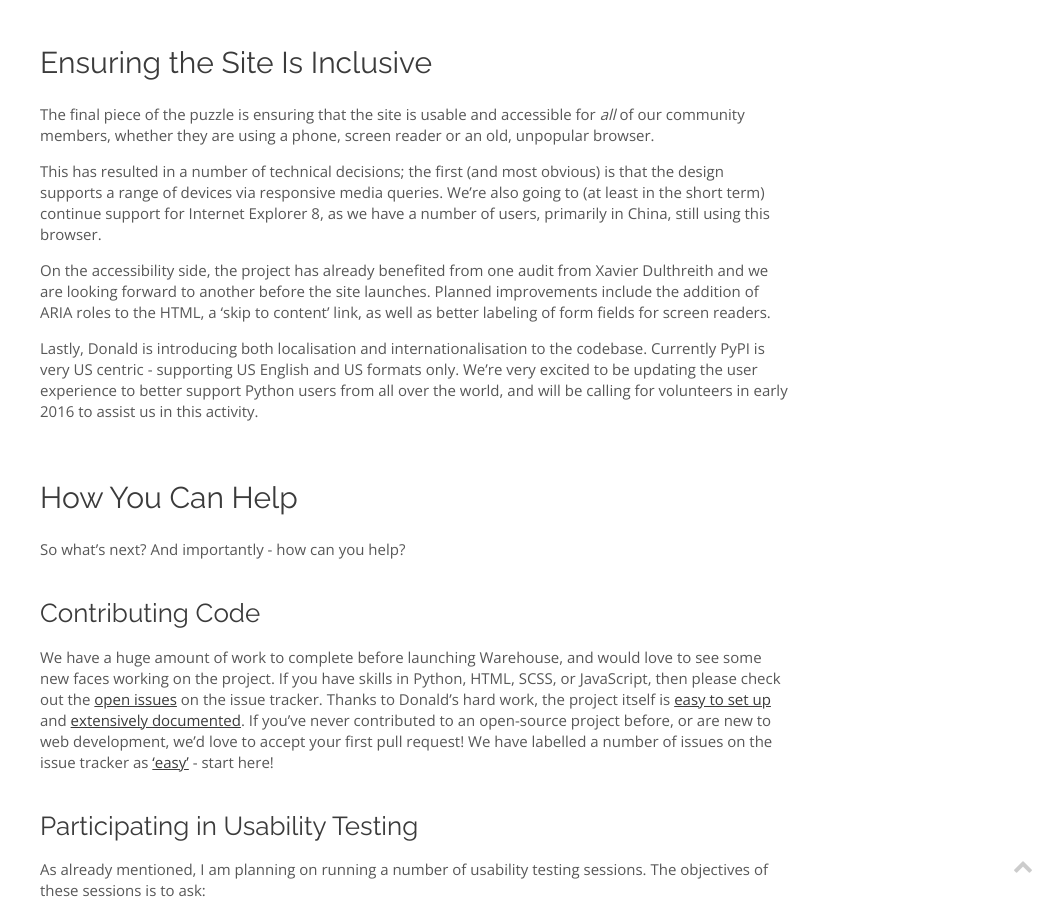
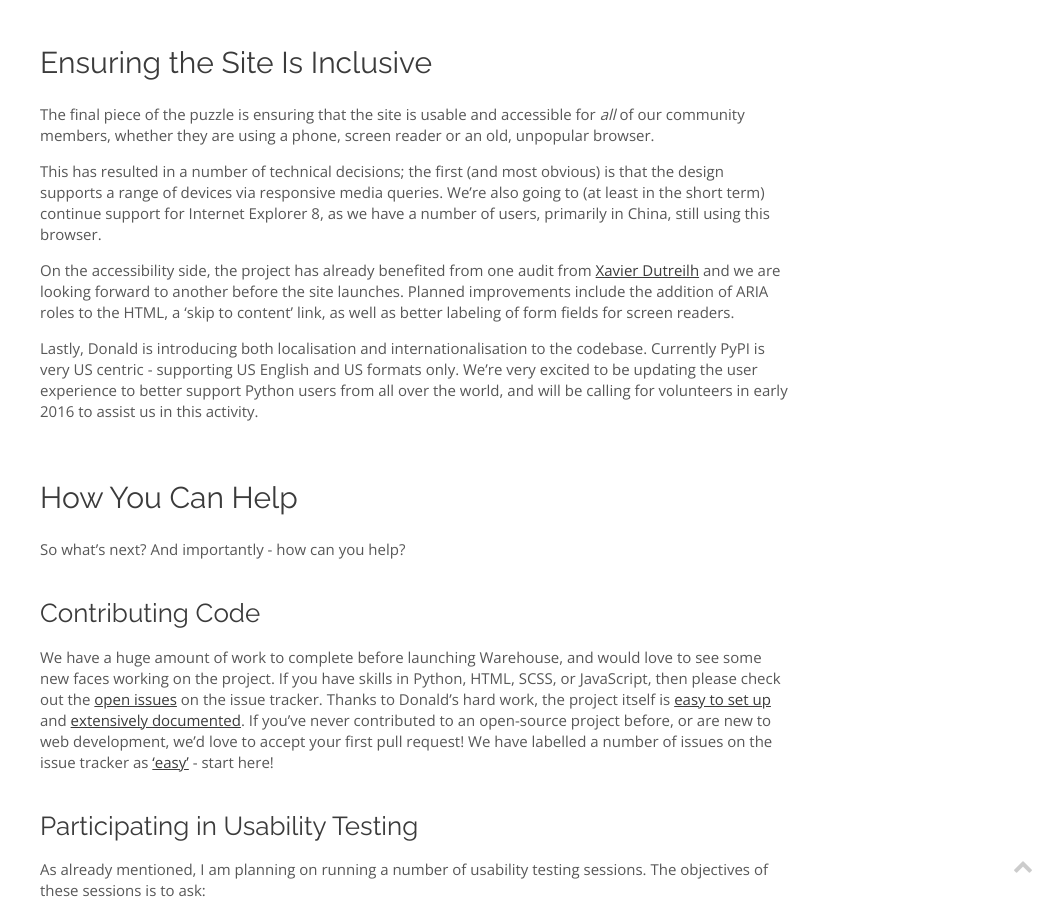
Before and after one commit to nlhkabu/nlhkabu.github.io, a Jekyll site: the page built from _posts/2015-12-31-designing-warehouse-an-overview.md, in a window 1280 px wide and 900 px high, scrolled down 2332 px. Shown: the whole window, without its empty margins (225-1280 px from the left). Built offline with Jekyll 4.4.1, drawn with Linux system fonts in a browser that asks for light colours; nearby versions of some CDN libraries; some web fonts are replaced; comment, search, counter and statistics services are not loaded.

Commit message:
Add link to Xavier's website

```diff
--- a/_posts/2015-12-31-designing-warehouse-an-overview.md
+++ b/_posts/2015-12-31-designing-warehouse-an-overview.md
@@ -63,7 +63,7 @@ The final piece of the puzzle is ensuring that the site is usable and accessible
 
 This has resulted in a number of technical decisions; the first (and most obvious) is that the design supports a range of devices via responsive media queries.  We're also going to (at least in the short term) continue support for Internet Explorer 8, as we have a number of users, primarily in China, still using this browser.
 
-On the accessibility side, the project has already benefited from one audit from Xavier Dulthreith and we are looking forward to another before the site launches. Planned improvements include the addition of ARIA roles to the HTML, a 'skip to content' link, as well as better labeling of form fields for screen readers.
+On the accessibility side, the project has already benefited from one audit from [Xavier Dutreilh](http://xavier.dutreilh.com/) and we are looking forward to another before the site launches. Planned improvements include the addition of ARIA roles to the HTML, a 'skip to content' link, as well as better labeling of form fields for screen readers.
 
 Lastly, Donald is introducing both localisation and internationalisation to the codebase. Currently PyPI is very US centric - supporting US English and US formats only. We're very excited to be updating the user experience to better support Python users from all over the world, and will be calling for volunteers in early 2016 to assist us in this activity.
 
```
